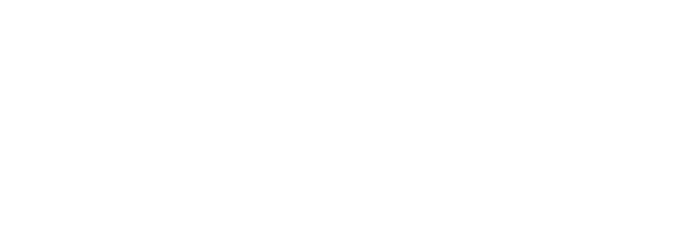
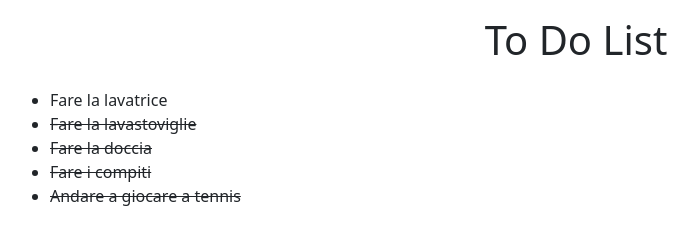
Before and after one commit to PalumboAndrea/vue-todolist, a plain HTML site: page index.html in a window 1280 px wide. Shown: the whole page, without its empty margins (64-762 px from the left). Drawn offline with nearby package versions, Linux system fonts and the light colour scheme.

Commit message:
add MILESTONE 1 - to do list and text decoration

```diff
--- a/index.html
+++ b/index.html
@@ -19,6 +19,27 @@
     <body>
 
         <div id="app">
+            <div class="container text-center pt-3">
+                <h1>To Do List</h1>
+                <div class="list-wrapper text-start mt-4">
+                    <ul>
+                        <li v-for="(element, index) in todo" :class="(element.done === false) ? 'text-decoration-line-through' : ''" >
+                            {{element.text}}
+                        </li>
+                    </ul>
+                </div>
+
+
+
+
+
+            </div>
+
+
+
+
+
+
 
         </div>
 
--- a/js/myscript.js
+++ b/js/myscript.js
@@ -3,7 +3,38 @@ const { createApp } = Vue;
 createApp({
     data()  {
         return {
-            message:'Hello Vue!'
+            todo : [
+                {
+                    text: 'Fare la lavatrice' ,
+                    done: true,
+                },
+                {
+                    text: 'Fare la lavastoviglie' ,
+                    done: false,
+                },
+                {
+                    text: 'Fare la doccia' ,
+                    done: false,
+                },
+                {
+                    text: 'Fare i compiti' ,
+                    done: false,
+                },
+                {
+                    text: 'Andare a giocare a tennis' ,
+                    done: false,
+                },
+
+            ]
         }
+    },
+    methods: {
+
     }
+
+
+
+
+
+
 }).mount('#app')
```
